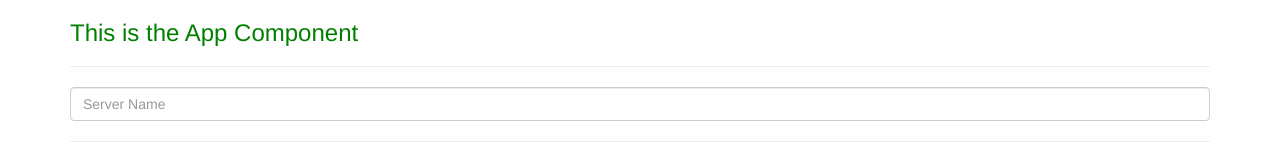
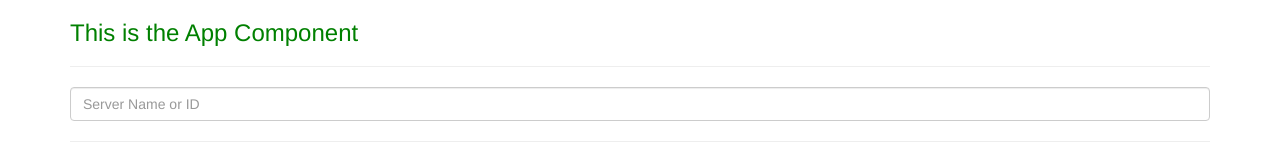
Before and after one commit to asaio/AngularCompleteGuide, an Angular app in the folder my-first-app/: page / in a window 1280 px wide. Shown: the top 160 px of the page. Built offline with nearby package versions, Linux system fonts and the light colour scheme.

Commit message:
Data Binding forms: string interpolation {{}}, property binding [], event binding () and Two Way Data Binding [()}

```diff
--- a/my-first-app/src/app/servers/servers.component.html
+++ b/my-first-app/src/app/servers/servers.component.html
@@ -6,11 +6,11 @@ class="form-control"
 style="margin-bottom: 2rem; margin-top: 1rem;">
 <hr> -->
 <input
-placeholder="Server Name"
+placeholder="Server Name or ID"
 type="text"
 class="form-control"
 [(ngModel)]="serverName"
-style="margin-bottom: 2rem; margin-top: 1rem;">
+style="margin-bottom: 2rem; margin-top: 0.5rem;">
 <hr>
 <p>{{ serverName }}</p>
 <div class="btn-toolbar">
--- a/my-first-app/src/app/servers/servers.component.ts
+++ b/my-first-app/src/app/servers/servers.component.ts
@@ -16,6 +16,7 @@ export class ServersComponent {
   allowRemoveServer = false;
   serverCreationStatus = "Servers list unchanged"
   serverName = "";
+
   constructor() {
     setTimeout(() => {
       this.allowRemoveServer = true;
```
